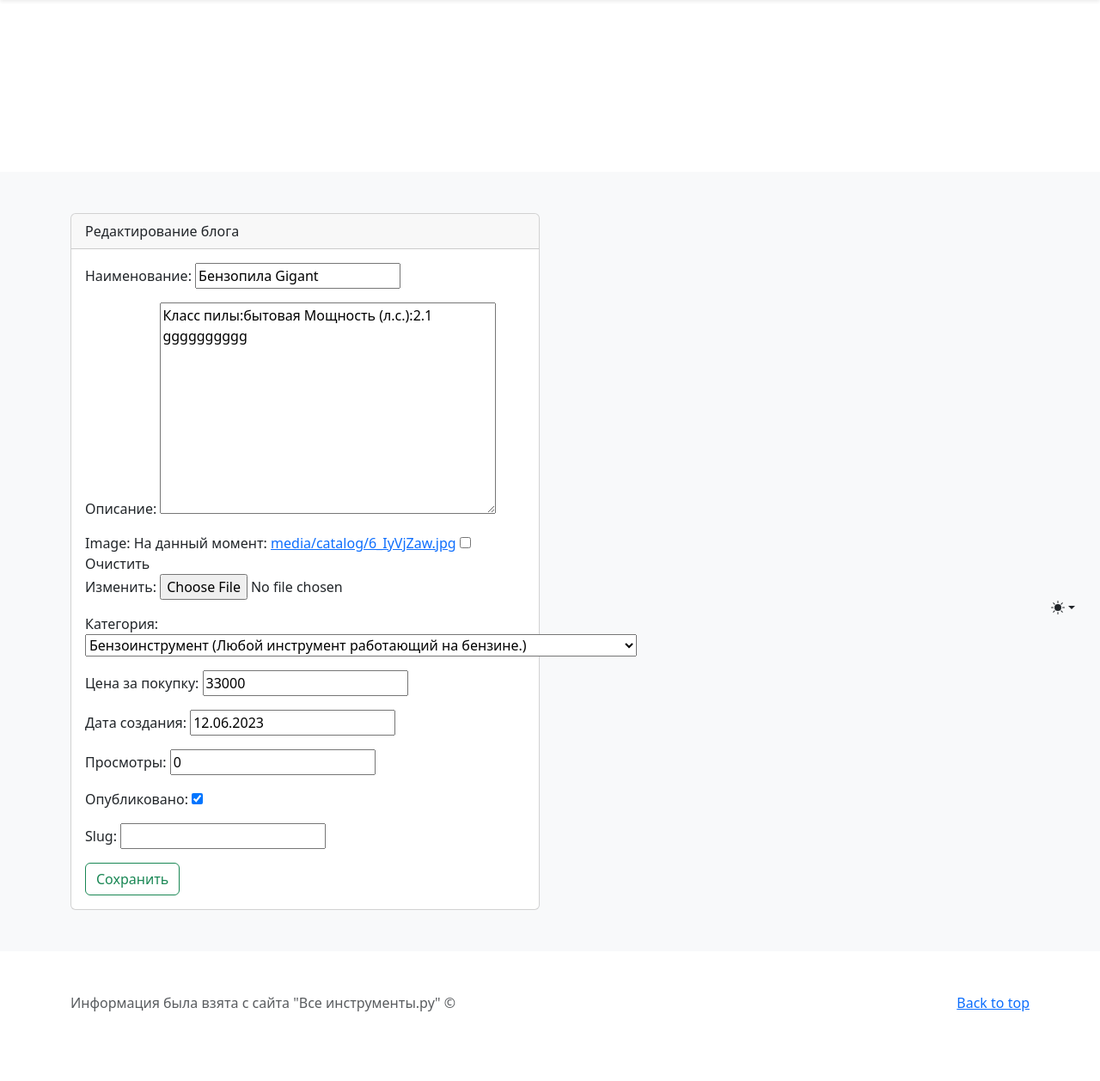
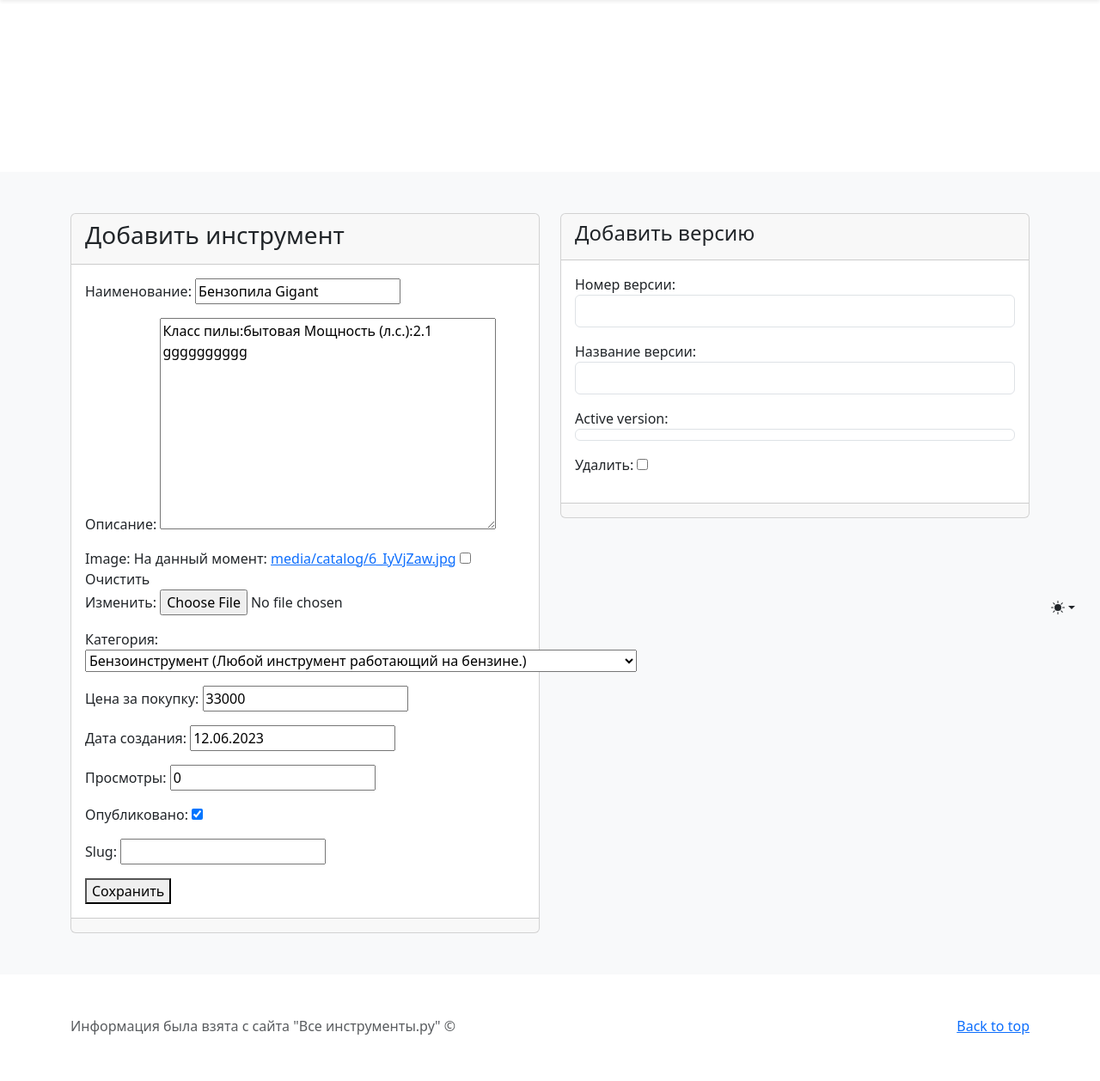
Before and after one commit to AlisaV365/Django21.1, a Django app: page /product/update/1 in a window 1280 px wide. Shown: the part 56-1314 px from the top of the page at 86% size. Before the commit the page ends 1233 px from the top, so only its background shows below. Run offline with Django 4.2, Linux system fonts and the light colour scheme; data comes from the database, SQL or seed files in the repository; some libraries are stand-ins or nearby versions.

Commit message:
home work 22.1

```diff
--- /dev/null
+++ b/catalog/forms.py
@@ -0,0 +1,40 @@
+from django import forms
+
+from catalog.models import Product, Version
+
+
+class StyleFormMixin:
+    def __init__(self, *args, **kwargs):
+        super().__init__(*args, **kwargs)
+        for field_name, field in self.fields.items():
+            field.widget.attrs['class'] = 'form-control'
+
+
+class ProductForm(StyleFormMixin, forms.ModelForm):
+    class Meta:
+        model = Product
+        fields = '__all__'
+
+    def clean_name(self):
+        name = self.cleaned_data['name']
+        banned_words = ['казино', 'криптовалюта', 'крипта', 'биржа', 'дешево', 'бесплатно', 'обман', 'полиция',
+                        'радар']
+        if name in banned_words:
+            raise forms.ValidationError("Недопустимое слово в названии продукта")
+        return name
+
+    def clean_description(self):
+        description = self.cleaned_data['description']
+        banned_words = ['казино', 'криптовалюта', 'крипта', 'биржа', 'дешево', 'бесплатно', 'обман', 'полиция',
+                        'радар']
+        for word in banned_words:
+            if word in description:
+                raise forms.ValidationError("Недопустимое слово в описании продукта")
+
+        return description
+
+
+class VersionForm(StyleFormMixin, forms.ModelForm):
+    class Meta:
+        model = Version
+        fields = '__all__'
--- a/catalog/models.py
+++ b/catalog/models.py
@@ -37,3 +37,25 @@ class Product(models.Model):
     class Meta:
         verbose_name = 'продукт'
         verbose_name_plural = 'продукты'
+
+
+class Version(models.Model):
+    product = models.ForeignKey(Product, related_name='version', on_delete=models.CASCADE, verbose_name='продукт')
+    version_number = models.IntegerField(verbose_name='номер версии')
+    version_name = models.CharField(max_length=350, verbose_name='название версии')
+
+    active_version = models.BooleanField(default=True)
+
+    def __str__(self):
+        return f'{self.product} - {self.version_name}'
+
+    class Meta:
+        verbose_name = 'версия'
+        verbose_name_plural = 'версии'
+
+    # @classmethod
+    # def get_active_version(cls, product):
+    #     active_version = cls.objects.filter(product=product, active_version=True).order_by('-version_number').first()
+    #     if active_version:
+    #         return f"Последняя активная версия: {active_version.version_name}, Номер: {active_version.version_number}"
+    #     return "Активная версия не найдена"
--- a/catalog/templates/catalog/product_form.html
+++ b/catalog/templates/catalog/product_form.html
@@ -1,28 +1,39 @@
 {% extends 'catalog/base.html' %}
 
 {% block content %}
-    <form method="post" class="row">
+    <div class="col-12">
+        <form class="row" method="post" enctype="multipart/form-data">
             <div class="col-6">
                 <div class="card">
                     <div class="card-header">
-                    {% if object %}
-                        Редактирование блога
-                    {% else %}
-                        Добавление блога
-                    {% endif %}
+                        <h3 class="card-title">
+                            Добавить инструмент
+                        </h3>
                     </div>
                     <div class="card-body">
                         {% csrf_token %}
                         {{ form.as_p }}
-                <button type="submit" class="btn btn-outline-success">
-                    {% if object %}
-                        Сохранить
-                    {% else %}
-                        Добавить
-                    {% endif %}
-                </button>
+                        <button type="submit" class="buttonbtn btn-outline-success">Сохранить</button>
                     </div>
+                    <div class="card-footer"></div>
+                </div>
+            </div>
+            <div class="col-6">
+                <div class="card">
+                    <div class="card-header">
+                        <h4 class="card-title">
+                            Добавить версию
+                        </h4>
+                    </div>
+                    <div class="card-body">
+                        {{ formset.management_form }}
+                        {% for form in formset.forms %}
+                            {{ form.as_p }}
+                        {% endfor %}
+                    </div>
+                    <div class="card-footer"></div>
                 </div>
             </div>
         </form>
+    </div>
 {% endblock %}
--- a/catalog/urls.py
+++ b/catalog/urls.py
@@ -3,7 +3,7 @@ from django.urls import path
 from catalog.apps import CatalogConfig
 from catalog.views import CategoryListView, \
     IndexView, ProductListView, ProductDetailView, ProductCreateView, \
-    ProductUpdateView, ProductDeleteView
+    ProductUpdateView, ProductDeleteView, toggle_activity, VersionListView, VersionDetailView, VersionCreateView
 
 app_name = CatalogConfig.name
 
@@ -14,7 +14,13 @@ urlpatterns = [
     path('category/', CategoryListView.as_view(), name='category'),
     path('product/<int:pk>/', ProductListView.as_view(), name='product'),
     path('product/detail/<int:pk>', ProductDetailView.as_view(), name='product_detail'),
-    path('сreate/', ProductCreateView.as_view(), name='product_create'),
+    path('create/', ProductCreateView.as_view(), name='product_create'),
     path('product/update/<int:pk>', ProductUpdateView.as_view(), name='product_update'),
     path('product/delete/<int:pk>', ProductDeleteView.as_view(), name='product_delete'),
+    # path('product/delete/<int:pk>', ProductDeleteView.as_view(), name='product_delete'),
+    path('version/', VersionListView.as_view(), name='version_list'),
+    path('version/detail/<int:pk>', VersionDetailView.as_view(), name='version_detail'),
+    path('version/create/', VersionCreateView.as_view(), name='version_create'),
+    # path('version/delete/<int:pk>', VersionDeleteView.as_view(), name='version_delete'),
+    path('activity/<int:pk>', toggle_activity, name='toggle_activity'),
 ]
--- a/catalog/views.py
+++ b/catalog/views.py
@@ -1,8 +1,14 @@
+from itertools import product
+
+from django.forms import inlineformset_factory
+from django.http import Http404, request, HttpResponse
+from django.shortcuts import get_object_or_404, redirect, render
 from django.urls import reverse_lazy, reverse
 from django.views.generic import ListView, CreateView, UpdateView, DeleteView, TemplateView, DetailView
 from pytils.translit import slugify
 
-from catalog.models import Product, Category
+from catalog.forms import ProductForm, VersionForm
+from catalog.models import Product, Category, Version
 
 
 class IndexView(TemplateView):
@@ -20,7 +26,7 @@ class IndexView(TemplateView):
 class CategoryListView(ListView):
     model = Category
     extra_context = {
-        'title': 'Вот такие инструменты'
+        'title': 'Все инструменты'
     }
 
     def get_context_data(self, **kwargs):
@@ -31,7 +37,8 @@ class CategoryListView(ListView):
 
 class ProductCreateView(CreateView):
     model = Product
-    fields = ('name', 'description', 'image', 'category', 'price', 'date_of_creation', 'views_count', 'is_published', 'slug')
+    form_class = ProductForm
+    success_url = reverse_lazy('catalog:category')
 
     def get_success_url(self):
         return reverse('catalog:product', args=[self.object.category.pk])
@@ -43,6 +50,12 @@ class ProductCreateView(CreateView):
             new_prod.save()
 
         return super().form_valid(form)
+
+    def get_context_data(self, **kwargs):
+        context_data = super().get_context_data(**kwargs)
+        VersionFormset = inlineformset_factory(Product, Version, form=VersionForm, extra=1)
+        context_data['formset'] = VersionFormset()
+        return context_data
 
 
 class ProductListView(ListView):
@@ -62,20 +75,61 @@ class ProductDetailView(DetailView):
     def get_object(self, queryset=None):
         self.object = super().get_object(queryset)
         self.object.views_count += 1
-        self.object.save()
+        self.object.save(update_fields=['views_count'])
         return self.object
 
 
 class ProductUpdateView(UpdateView):
     model = Product
-    fields = ('name', 'description', 'image', 'category', 'price', 'date_of_creation', 'views_count', 'is_published', 'slug')
+    fields = (
+        'name', 'description', 'image', 'category', 'price', 'date_of_creation', 'views_count', 'is_published', 'slug')
     template_name = 'catalog/product_form.html'
 
     def get_success_url(self):
         return reverse_lazy('catalog:product', args=[self.object.category.pk])
 
+    def get_context_data(self, **kwargs):
+        context_data = super().get_context_data(**kwargs)
+        VersionFormset = inlineformset_factory(Product, Version, form=VersionForm, extra=1)
+        if self.request.method == 'POST':
+            formset = VersionFormset(self.request.POST)
+        else:
+            formset = VersionFormset()
+        context_data['formset'] = VersionFormset()
+        return context_data
+
 
 class ProductDeleteView(DeleteView):
     model = Product
-    success_url = reverse_lazy('catalog:category')
+    success_url = reverse_lazy('catalog:index')
     template_name = 'catalog/blogpost_confirm_delete.html'
+
+
+class VersionCreateView(DetailView):
+    model = Version
+    form_class = VersionForm
+    fields = ('product', 'version_number', 'version_name')
+
+
+class VersionListView(ListView):
+    model = Version
+    form_class = VersionForm
+    fields = ('product', 'version_number', 'version_name')
+
+
+class VersionDetailView(DetailView):
+    model = Version
+    form_class = VersionForm
+    fields = ('product', 'version_number', 'version_name')
+
+
+def toggle_activity(request, pk):
+    version_item = get_object_or_404(Version, pk=pk)
+    if version_item.is_active:
+        version_item.is_active = False
+    else:
+        version_item.is_active = True
+
+    version_item.save()
+
+    return redirect(reverse('catalog:product_detail'))
--- a/config/settings.py
+++ b/config/settings.py
@@ -41,6 +41,7 @@ INSTALLED_APPS = [
 
     'catalog',
     'blog',
+
 ]
 
 MIDDLEWARE = [
```
Also changed, not shown: catalog/templates/catalog/product_list.html (+13 -3 lines), readme.md. Lines whose indentation alone changed are shown as unchanged.
